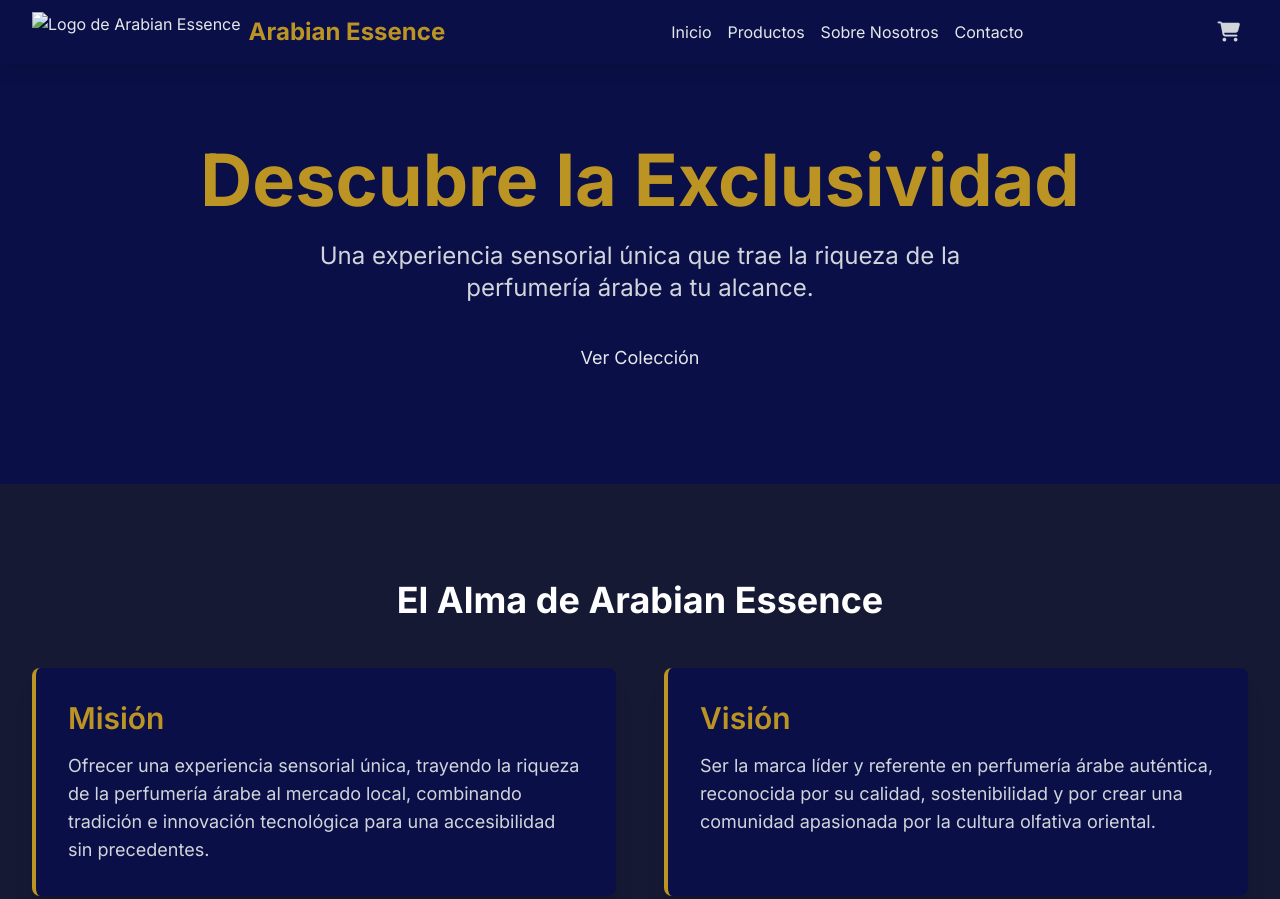
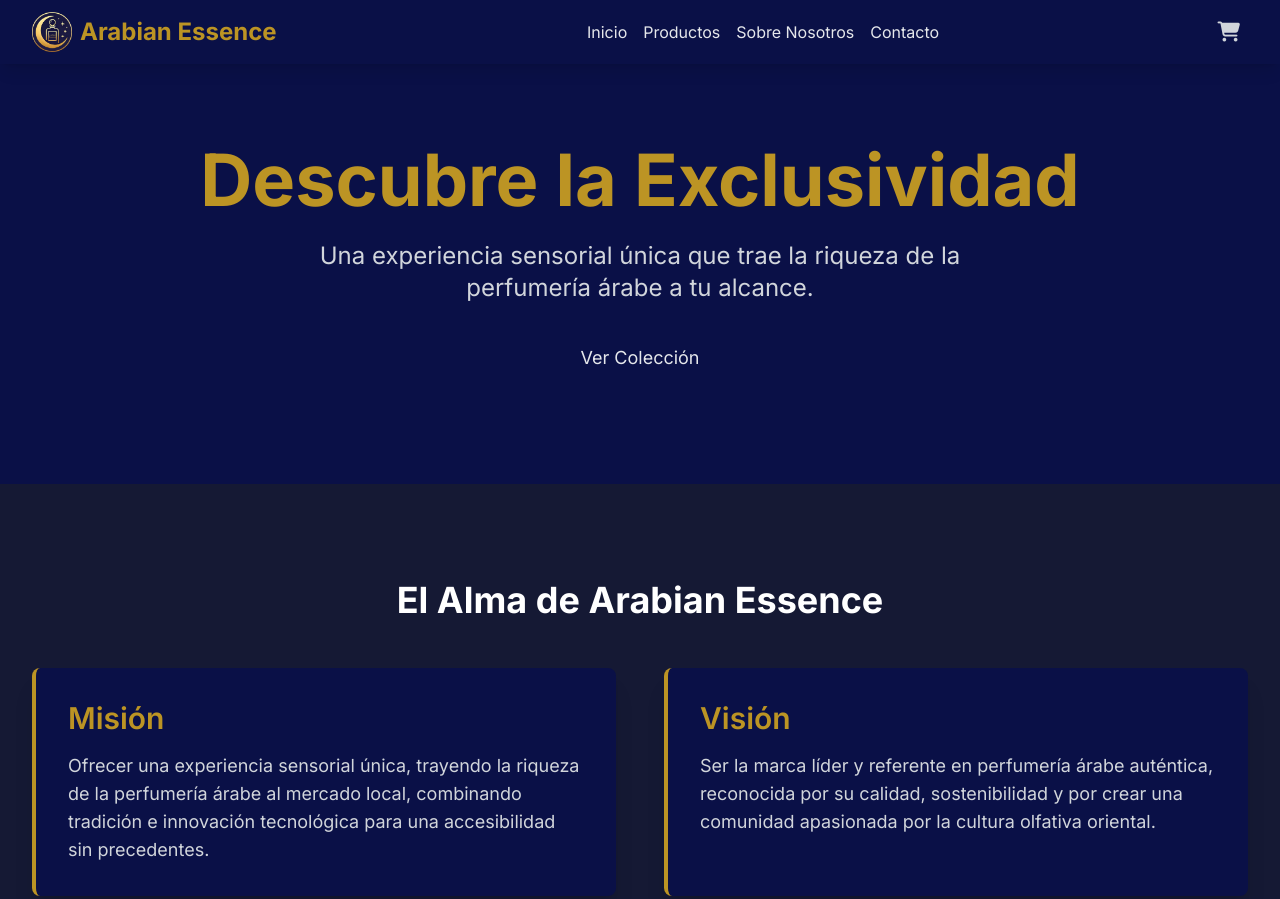
Before and after one commit to Escobar-Tomas/Arabian_Essence_Web, a plain HTML site: page index.html in a window 1280 px wide. Shown: the top 899 px of the page. Drawn offline with nearby package versions, Linux system fonts and the light colour scheme; files that its build step writes are made by us from their sources; files whose address does not match are found by name.

Commit message:
Fix HTML structure and update logo path

```diff
--- a/index.html
+++ b/index.html
@@ -4,7 +4,7 @@
     <meta charset="UTF-8">
     <meta name="viewport" content="width=device-width, initial-scale=1.0">
     <title>Arabian Essence - Perfumería Árabe</title>
-    <link rel="icon" href="../imgs/logo_arabian-essence.png" type="image/x-icon">
+    <link rel="icon" href="./logo_arabian-essence.png" type="image/x-icon">
 
     <!-- Tailwind CSS -->
     <script src="https://cdn.tailwindcss.com"></script>
@@ -48,7 +48,7 @@
                 <!-- Logo / Título -->
                 <div class="flex-shrink-0">
                     <a href="#inicio" class="flex items-center space-x-2">
-                        <img class="h-10 w-auto" src="../imgs/logo_arabian-essence.png" alt="Logo de Arabian Essence" class="transition-transform duration-300 hover:scale-105">
+                        <img class="h-10 w-auto" src="./logo_arabian-essence.png" alt="Logo de Arabian Essence" class="transition-transform duration-300 hover:scale-105">
                         <span class="text-2xl font-bold text-brand-gold hover:text-brand-dark-gold transition-colors duration-300">Arabian Essence</span>
                     </a>
                 </div>
@@ -185,4 +185,5 @@
     <script src="../js/scripts.js"></script>
 
 </body>
+
 </html>
```
